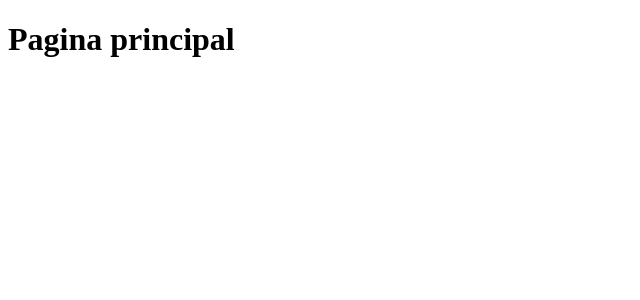
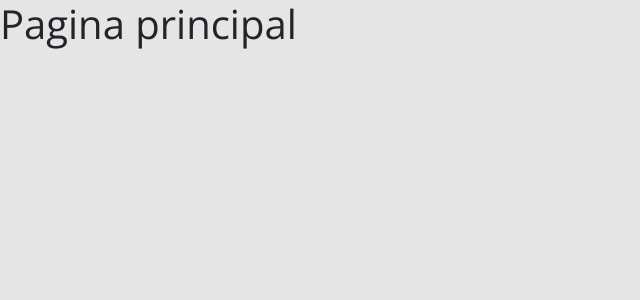
Before and after one commit to leomoreiradev/dsmovie, a React (Create React App) app in the folder frontend/: page / in a window 1280 px wide. Shown: the top 300 px of the page, without its empty margins (0-640 px from the left). Built offline with nearby package versions, Linux system fonts and the light colour scheme.

Commit message:
Bootstrap

```diff
--- a/frontend/package.json
+++ b/frontend/package.json
@@ -10,6 +10,7 @@
     "@types/node": "^16.7.13",
     "@types/react": "^17.0.20",
     "@types/react-dom": "^17.0.9",
+    "bootstrap": "5.1.3",
     "react": "^17.0.2",
     "react-dom": "^17.0.2",
     "react-scripts": "5.0.0",
--- /dev/null
+++ b/frontend/src/index.css
@@ -0,0 +1,21 @@
+@import url("https://fonts.googleapis.com/css2?family=Open+Sans:wght@400;700&display=swap");
+
+:root {
+  --color-primary: #4d41c0;
+}
+
+* {
+  box-sizing: border-box;
+  font-family: "Open Sans", sans-serif;
+}
+
+html,
+body {
+  background-color: #e5e5e5;
+}
+
+a,
+a:hover {
+  text-decoration: none;
+  color: unset;
+}
--- a/frontend/src/index.tsx
+++ b/frontend/src/index.tsx
@@ -1,5 +1,7 @@
 import React from "react";
 import ReactDOM from "react-dom";
+import "bootstrap/dist/css/bootstrap.css";
+import "./index.css";
 import App from "./App";
 
 ReactDOM.render(
```
Also changed, not shown: 1 other file (tests, documents, lock files or other folders).
